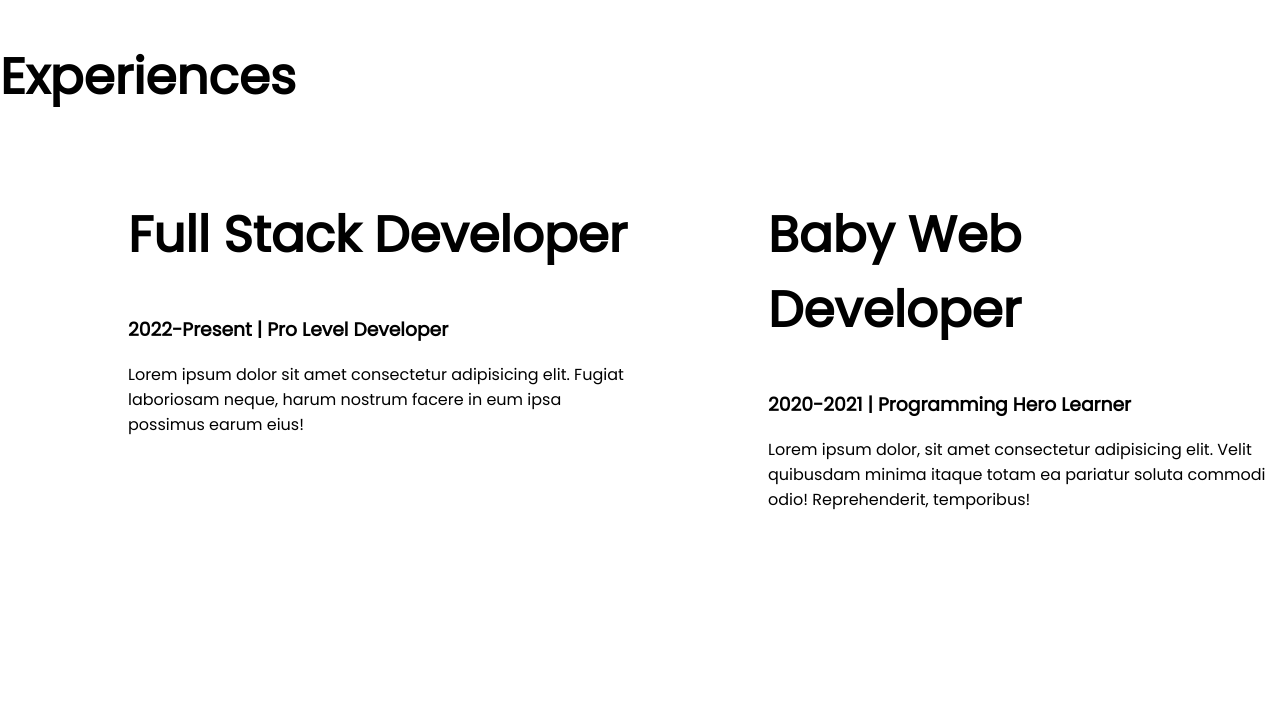
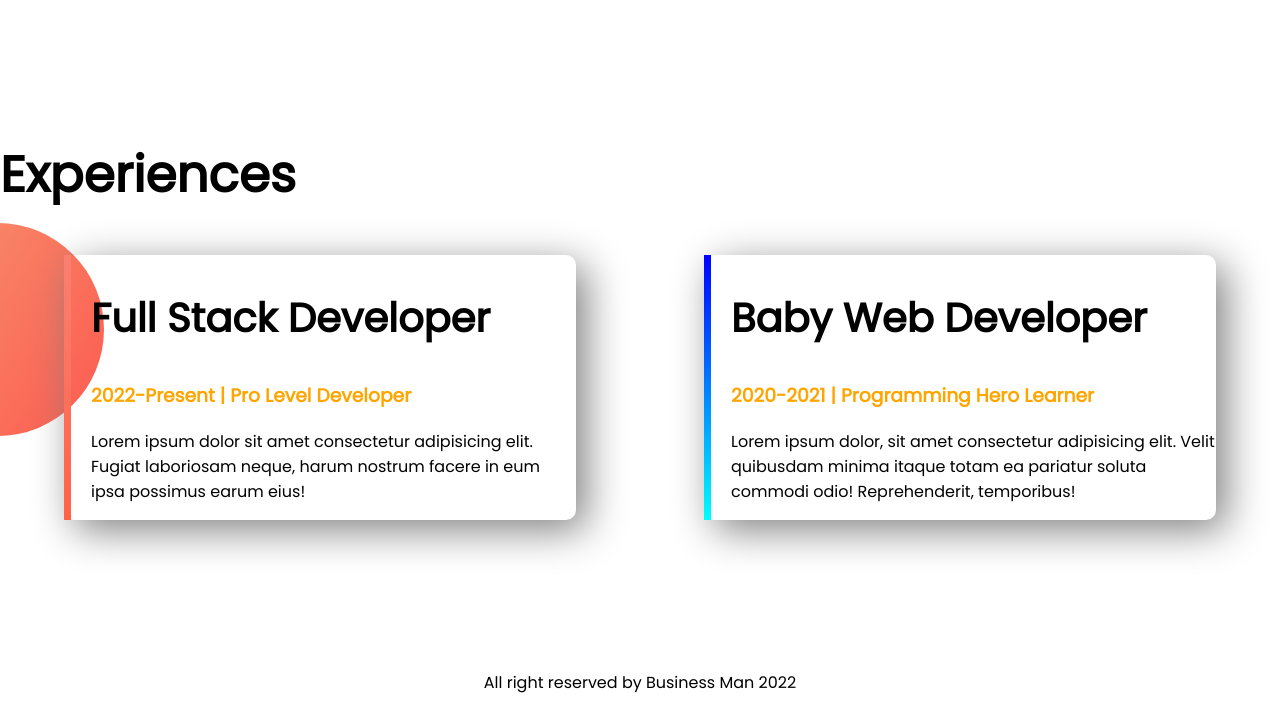
Before and after one commit to Ibrahim-K98han/developer-protfolio, a plain HTML site: page index.html in a window 1280 px wide. Shown: the part 1052-1763 px from the top of the page. Before the commit the page ends 1730 px from the top, so only its background shows below. Drawn offline with Linux system fonts and the light colour scheme.

Commit message:
footer added

```diff
--- a/index.html
+++ b/index.html
@@ -42,22 +42,25 @@
     <section class="experience-area">
         <h1>Experiences</h1>
         <div class="flexible-container">
-            <div class="half-width">
-                <h1>Full Stack Developer</h1>
-                <h3>2022-Present | Pro Level Developer</h3>
+            <div id="full-stack-experience" class="experience-item">
+                <h2>Full Stack Developer</h2>
+                <h3 class="orange-color">2022-Present | Pro Level Developer</h3>
                 <p>Lorem ipsum dolor sit amet consectetur adipisicing elit. Fugiat laboriosam neque, harum nostrum
                     facere in
                     eum ipsa possimus earum eius!</p>
             </div>
-            <div class="half-width">
-                <h1>Baby Web Developer</h1>
-                <h3>2020-2021 | Programming Hero Learner</h3>
+            <div id="web-developer-experience" class="experience-item">
+                <h2>Baby Web Developer</h2>
+                <h3 class="orange-color">2020-2021 | Programming Hero Learner</h3>
                 <p>Lorem ipsum dolor, sit amet consectetur adipisicing elit. Velit quibusdam minima itaque totam ea
                     pariatur
                     soluta commodi odio! Reprehenderit, temporibus!</p>
             </div>
         </div>
     </section>
+    <footer>
+        <p>All right reserved by Business Man 2022</p>
+    </footer>
 </body>
 
 </html>
--- a/style.css
+++ b/style.css
@@ -5,6 +5,10 @@
 
 h1 {
     font-size: 50px;
+}
+
+h2 {
+    font-size: 40px;
 }
 
 .orange-color {
@@ -50,3 +54,34 @@
     background-position: right;
     padding-right: 100px;
 }
+
+.experience-area {
+    background-image: url(./images/exp-bg.png);
+    background-repeat: no-repeat;
+    background-position: left;
+}
+
+.experience-item {
+    width: 40%;
+    margin-left: 5%;
+    margin-right: 5%;
+    padding-left: 20px;
+    border-radius: 10px;
+    box-shadow: 10px 10px 40px gray;
+}
+
+#web-developer-experience {
+    border-left: 7px solid;
+    border-image: linear-gradient(blue, cyan);
+    border-image-slice: 1;
+}
+
+#full-stack-experience {
+    border-left: 7px solid;
+    border-image: linear-gradient(salmon, tomato);
+    border-image-slice: 1;
+}
+
+footer p {
+    text-align: center;
+}
```
Also changed, not shown: showOff/man2.jpg (deleted), showOff/man3.jpg (deleted), showOff/man4.jpg (deleted), 4 other files.
